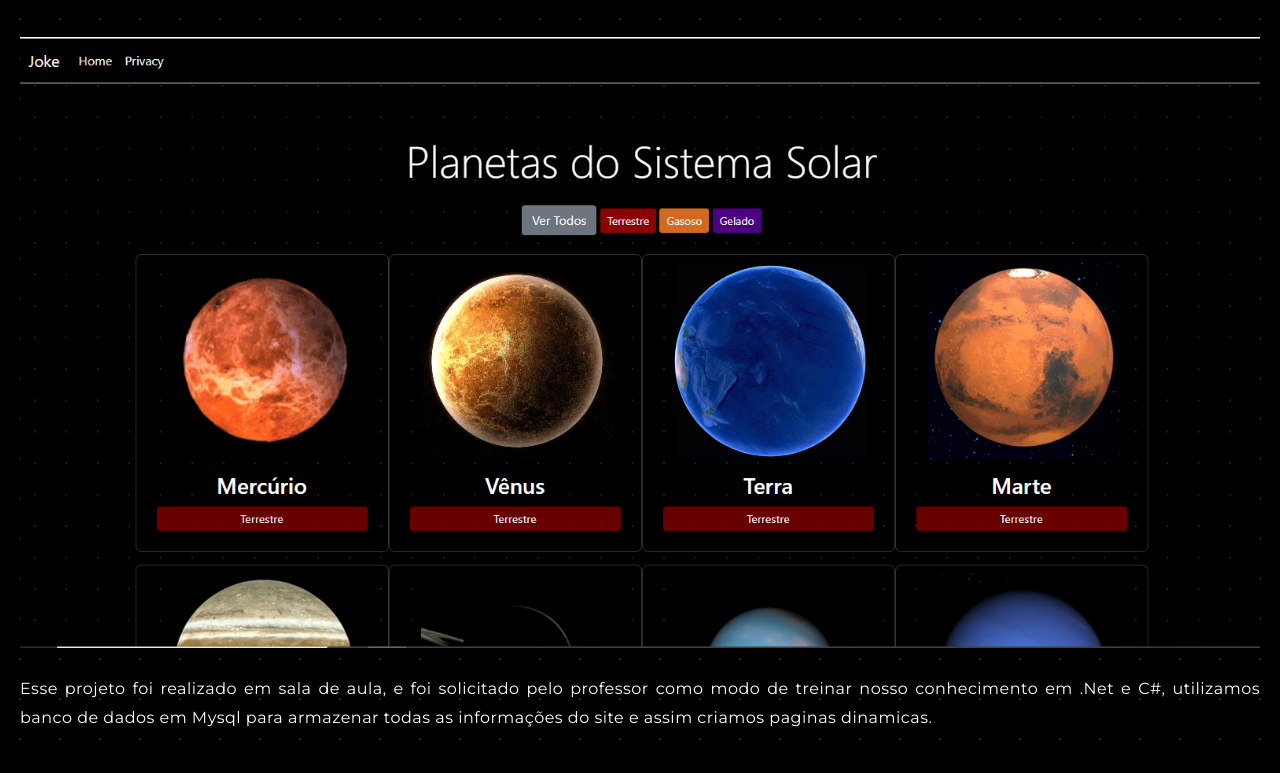
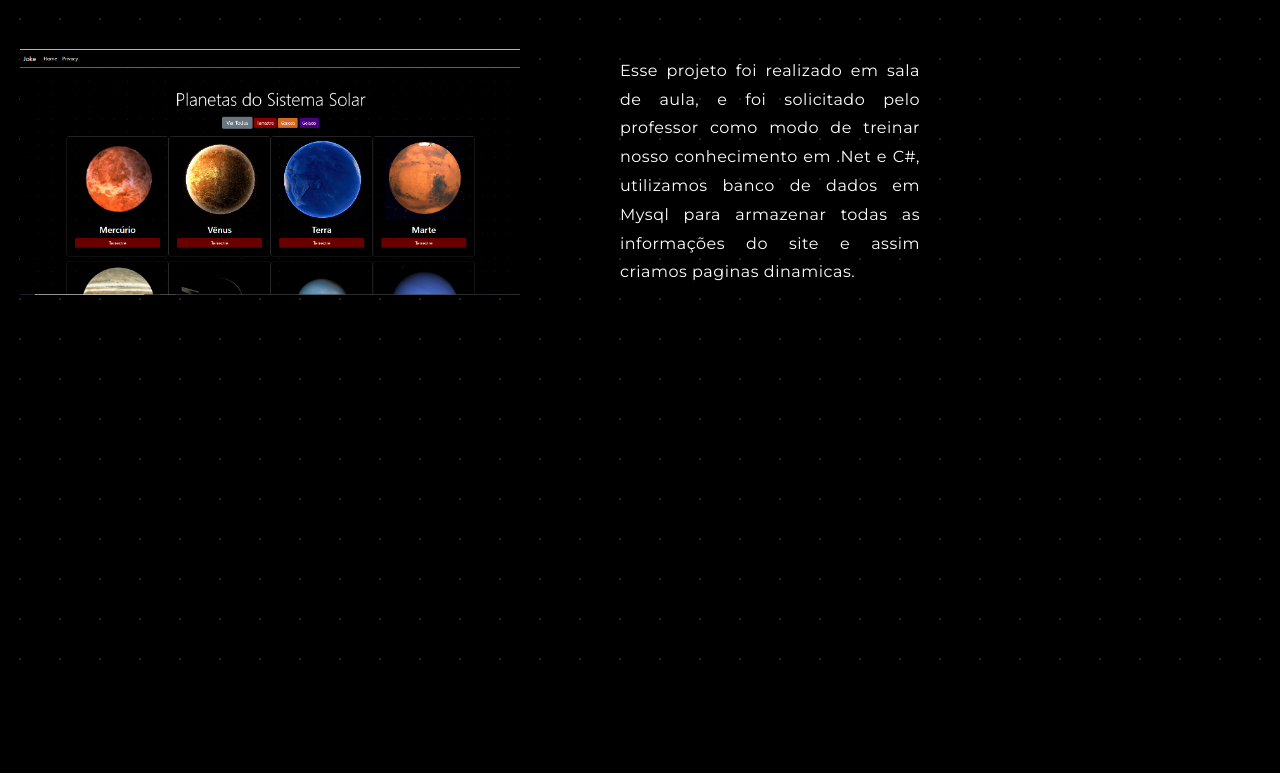
Before and after one commit to erikepc/Portf-lio, a plain HTML site: page projeto1.html in a window 1280 px wide. Shown: the part 121-894 px from the top of the page. After the commit the page ends 800 px from the top, so only its background shows below. Drawn offline with Linux system fonts and the light colour scheme.

Commit message:
Continuando pagina do 1 projeto

```diff
--- a/projeto1.html
+++ b/projeto1.html
@@ -12,10 +12,10 @@
         </nav>
         <main>
             <h1>PROJETO SISTEMA SOLAR</h1>
-            <section class="secaoP">
-                <div>
-                    <img class="imgSisSol" src="img/aaa.png" alt="">
-                    <p>
+            <section>
+                <div id="conv">
+                    <img id="imgSec" src="img/aaa.png" alt="">
+                    <p id="mini">
                         Esse projeto foi realizado em sala de aula, e foi solicitado pelo professor como modo de treinar nosso conhecimento em .Net e C#, utilizamos banco de dados em Mysql para armazenar todas as informações do site e assim criamos paginas dinamicas.
                     </p>
                 </div>
--- a/style.css
+++ b/style.css
@@ -170,8 +170,26 @@ h3:hover
     max-width: 300px;
 }
 
-.imgSisSol
+img
 {
-    width: 100%;
+    max-width: 300;
+    height: auto;
 
 }
+
+#imgSec
+{
+    max-width: 500px;
+}
+
+#conv
+{
+    display: flex; /* Flexbox para alinhar itens lado a lado */
+    align-items: center; /* Espaça igualmente os itens */
+    gap: 100px;
+}
+
+#mini
+{
+    max-width: 300px;
+}
```
Also changed, not shown: index.html (+1 -1 lines).
